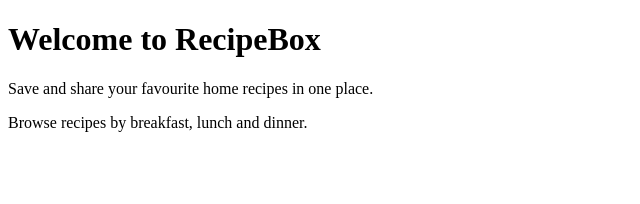
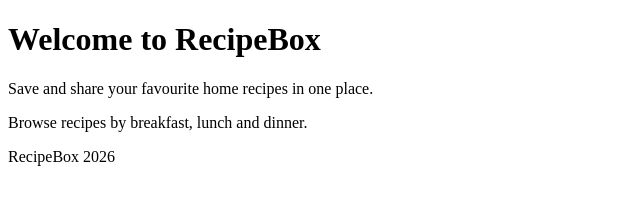
Before and after one commit to AkhilaSirumalle/RecipeBox, a plain HTML site: page index.html in a window 1280 px wide. Shown: the whole page, without its empty margins (0-640 px from the left). Drawn offline with Linux system fonts and the light colour scheme.

Commit message:
Add footer to home page

```diff
--- a/index.html
+++ b/index.html
@@ -5,5 +5,6 @@
   <h1>Welcome to RecipeBox</h1>
   <p>Save and share your favourite home recipes in one place.</p>
 <p>Browse recipes by breakfast, lunch and dinner.</p>
+<footer>RecipeBox 2026</footer>
 </body>
 </html>
```
